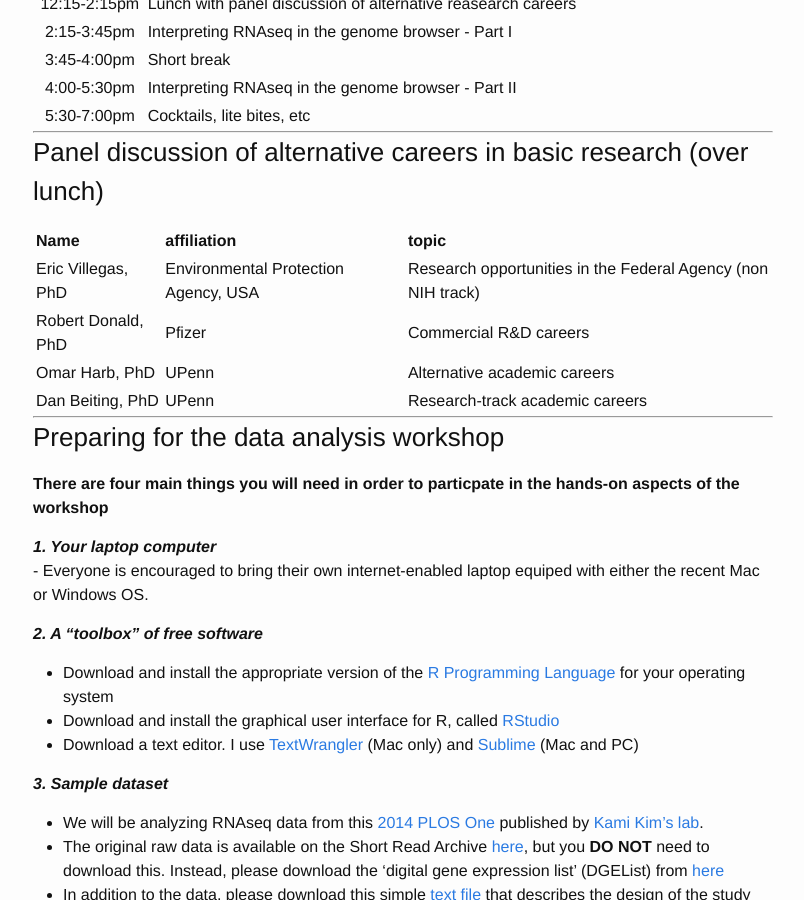
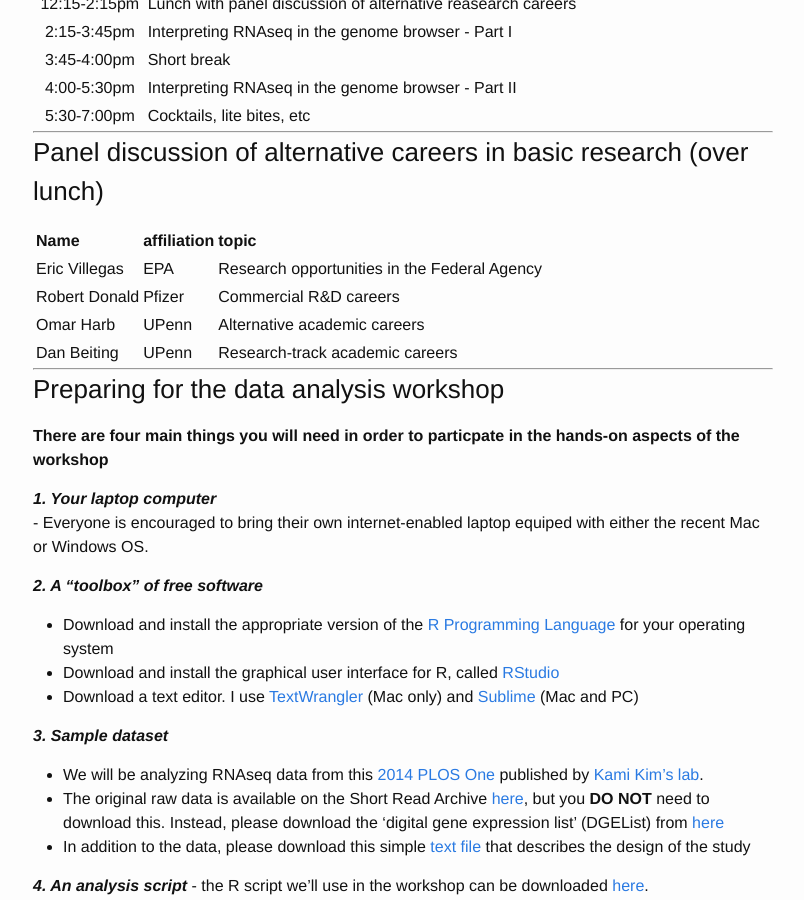
Before and after one commit to ToxoGenomicsWorkshop/ToxoGenomicsWorkshop.github.io, a Jekyll site: the page built from index.md, in a window 1280 px wide and 900 px high, scrolled down 1107 px. Shown: the whole window, without its empty margins (237-1041 px from the left). Built offline with Jekyll 4.4.1, drawn with Linux system fonts in a browser that asks for light colours.

Commit message:
updated site

```diff
--- a/index.md
+++ b/index.md
@@ -24,7 +24,7 @@ The workshop will have two main components: 1) career perspectives from scientis
 
 Time	|	Description	|
 :------:|---------|
-7:00pm - whenever	|	Informal introductions & discussions (food and drink courtesy of the Burroughs Wellcome Fund)
+7:00pm - whenever	|	Informal introductions & discussions (food and drink courtesy of the Burroughs Wellcome Fund)<br/>
 
 
 ***Wednesday*** - Gettysburg College, Science Center 200
@@ -49,10 +49,10 @@ Time	|	Description	|
 
 Name	|	affiliation	|	topic	|
 :--------|:--------|:--------
-Eric Villegas, PhD	|	Environmental Protection Agency, USA 	|	Research opportunities in the Federal Agency (non NIH track)
-Robert Donald, PhD	|	Pfizer	|	Commercial R&D careers
-Omar Harb, PhD	|	UPenn	|	Alternative academic careers
-Dan Beiting, PhD	|	UPenn	|	Research-track academic careers
+Eric Villegas	|	EPA	|	Research opportunities in the Federal Agency
+Robert Donald	|	Pfizer	|	Commercial R&D careers
+Omar Harb	|	UPenn	|	Alternative academic careers
+Dan Beiting	|	UPenn	|	Research-track academic careers
 
 
 ----
```
